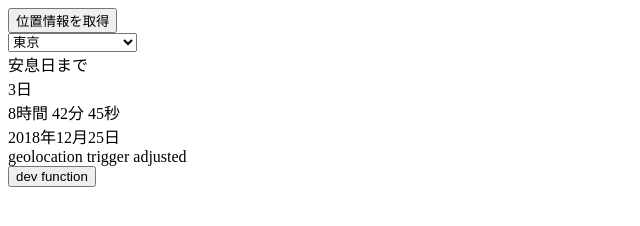
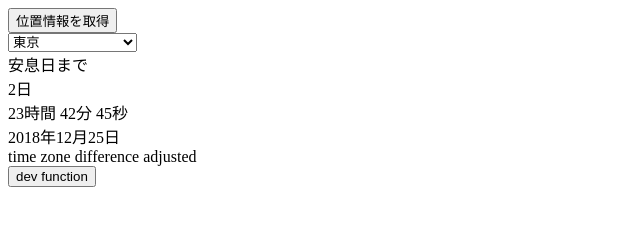
Before and after one commit to zukio3/zukio3.github.io, a plain HTML site: page Sunset_object.html in a window 1280 px wide. Shown: the full height of the page, 0-640 px from the left. Drawn offline with Linux system fonts and the light colour scheme.

Commit message:
Time zone difference adjusted

```diff
--- a/Sunset_object.html
+++ b/Sunset_object.html
@@ -3,6 +3,9 @@
 	<meta http-equiv="content-type" content="text/html; charset=utf-8" />
 	<title>7th Day Sabbath Timer</title>
 		<style type="text/css">
+			.div {
+				display: none;
+			}
 		</style>
 	</head>
 	<body onload="init()">
@@ -28,7 +31,7 @@
 			<span id="date"></span>
 		</div>
 		<div class="dev">
-		<span>geolocation trigger adjusted</span>
+		<span>time zone difference adjusted</span>
 		<br>
 		<button type="button" onclick="dev()">dev function</button>
 		</div>
@@ -428,11 +431,12 @@
 				},
 				difft: function(day) {
 					var nw = new Date();
+					var adj = nw.getTimezoneOffset()/(-60) - locations.reader()[3];
 					var diff = sunset.main(date.getNextDay(day), locations.reader());
 					diff.setYear(diff.getFullYear() - nw.getFullYear());
 					diff.setMonth(diff.getMonth() - nw.getMonth());
 					diff.setDate(diff.getDate() - nw.getDate());
-					diff.setHours(diff.getHours() - nw.getHours());
+					diff.setHours(diff.getHours() - nw.getHours() + adj);
 					diff.setMinutes(diff.getMinutes() - nw.getMinutes());
 					diff.setSeconds(diff.getSeconds() - nw.getSeconds());
 					return diff;
```
